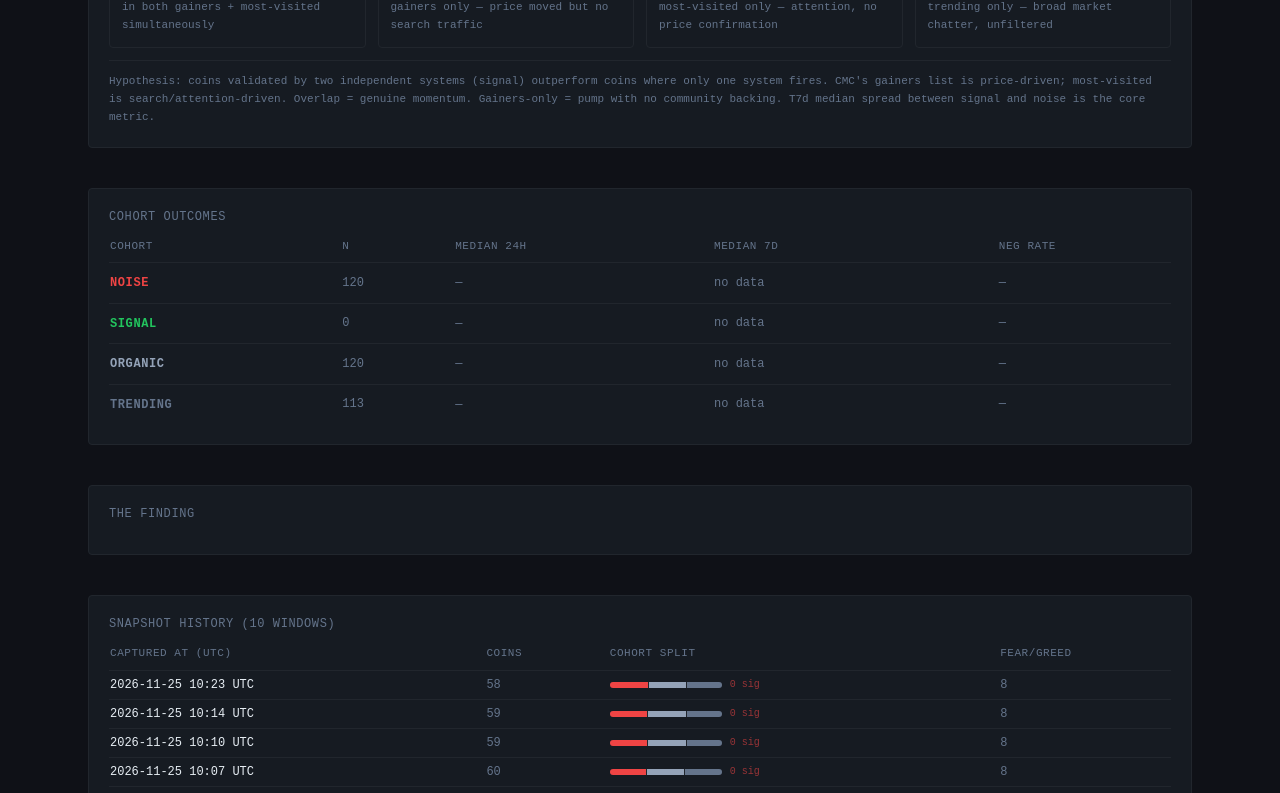
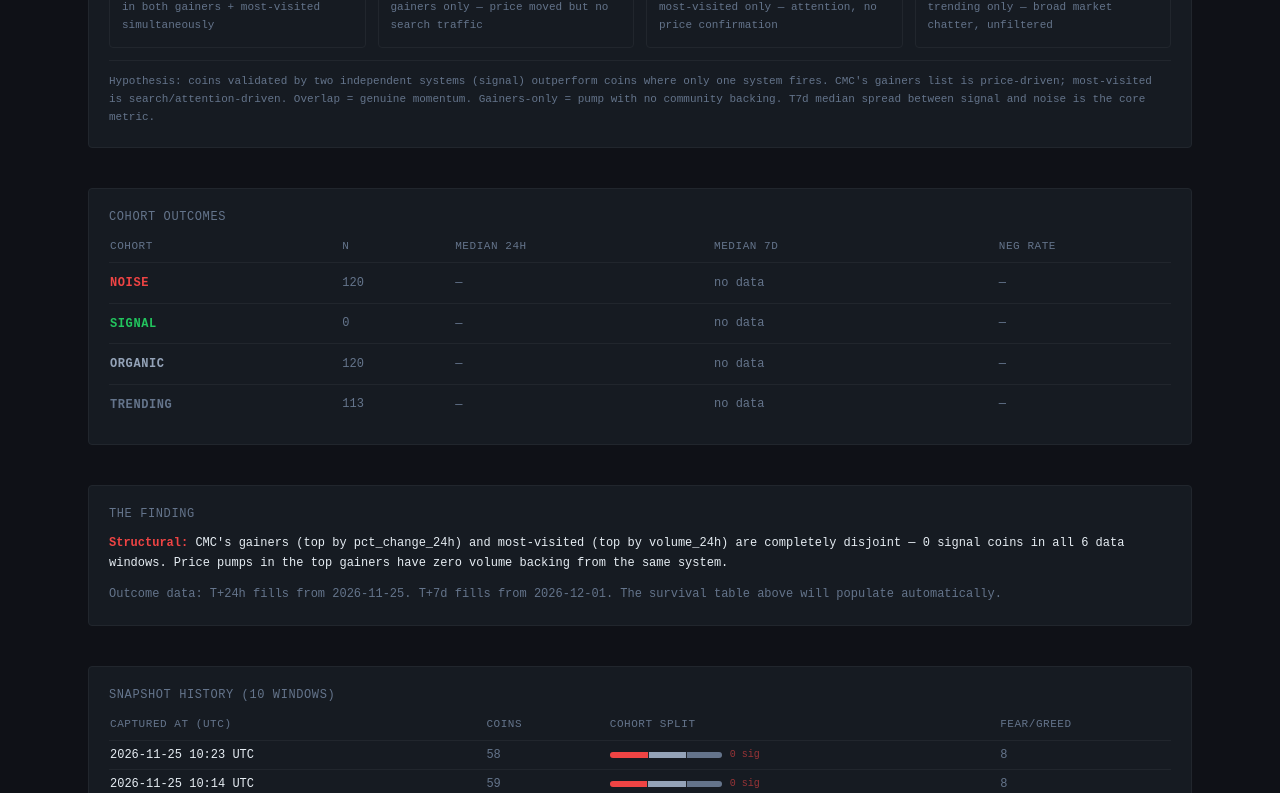
Before and after one commit to Antxnrx/wick, a Next.js app in the folder web/: page /dashboard in a window 1280 px wide. Shown: the part 362-1155 px from the top of the page. Built offline with nearby package versions, Linux system fonts and the light colour scheme.

Commit message:
feat(dashboard): finding section shows structural disjoint finding pre-outcomes

```diff
--- a/web/app/dashboard/page.tsx
+++ b/web/app/dashboard/page.tsx
@@ -204,34 +204,52 @@ export default function Dashboard() {
         )}
       </div>
 
-      {hasStats && (
       <div className="bg-panel border border-border rounded p-5">
         <div className="text-xs text-[#64748b] mb-3 uppercase tracking-wider">the finding</div>
-          <div className="space-y-1 text-sm">
+        <div className="space-y-3 text-xs">
           {(() => {
             const signal = stats.find(s => s.cohort === 'both');
             const noise = stats.find(s => s.cohort === 'gainers_only');
-              if (!signal || !noise || signal.median_T7d == null || noise.median_T7d == null) return null;
+            const dataWindows = history.filter(h => h.total_coins > 0);
+            const zeroSignal = dataWindows.filter(h => (h.signal ?? 0) === 0).length;
+
+            if (signal && noise && signal.median_T7d != null && noise.median_T7d != null) {
               const diff = signal.median_T7d - noise.median_T7d;
               return (
-                <p className="text-[#e6edf3] text-xs leading-relaxed">
+                <p className="text-[#e6edf3] leading-relaxed">
                   Coins in <span className="text-signal font-bold">signal</span> (both Gainers + Most-Visited) show{' '}
-                  <span className={signal.median_T7d >= 0 ? 'text-signal' : 'text-noise'}>
-                    {fmt(signal.median_T7d)}
-                  </span>{' '}
+                  <span className={signal.median_T7d >= 0 ? 'text-signal' : 'text-noise'}>{fmt(signal.median_T7d)}</span>{' '}
                   median T7d vs{' '}
-                  <span className={noise.median_T7d >= 0 ? 'text-signal' : 'text-noise'}>
-                    {fmt(noise.median_T7d)}
-                  </span>{' '}
-                  for <span className="text-noise font-bold">noise</span> (Gainers only) —
+                  <span className={noise.median_T7d >= 0 ? 'text-signal' : 'text-noise'}>{fmt(noise.median_T7d)}</span>{' '}
+                  for <span className="text-noise font-bold">noise</span> —
                   a <span className="font-bold">{Math.abs(diff).toFixed(1)}pp gap</span>.{' '}
-                  CMC&apos;s two trending systems disagree for a reason.
+                  CMC&apos;s two systems disagree for a reason.
                 </p>
+              );
+            }
+
+            return (
+              <>
+                <p className="text-[#e6edf3] leading-relaxed">
+                  <span className="text-noise font-bold">Structural:</span>{' '}
+                  CMC&apos;s gainers (top by pct_change_24h) and most-visited (top by volume_24h) are
+                  completely disjoint — {zeroSignal > 0 ? `0 signal coins in all ${zeroSignal} data windows` : 'no overlap detected'}.
+                  Price pumps in the top gainers have zero volume backing from the same system.
+                </p>
+                <p className="text-[#64748b] leading-relaxed">
+                  Outcome data: T+24h fills from {earliestWindow
+                    ? new Date(new Date(earliestWindow).getTime() + 24 * 3600 * 1000).toISOString().slice(0, 10)
+                    : 'day 2'}.
+                  T+7d fills from {earliestWindow
+                    ? new Date(new Date(earliestWindow).getTime() + 7 * 24 * 3600 * 1000).toISOString().slice(0, 10)
+                    : 'day 8'}.
+                  The survival table above will populate automatically.
+                </p>
+              </>
             );
           })()}
         </div>
       </div>
-      )}
 
       <div className="bg-panel border border-border rounded p-5">
         <div className="text-xs text-[#64748b] mb-3 uppercase tracking-wider">
```
Lines whose indentation alone changed are shown as unchanged.
